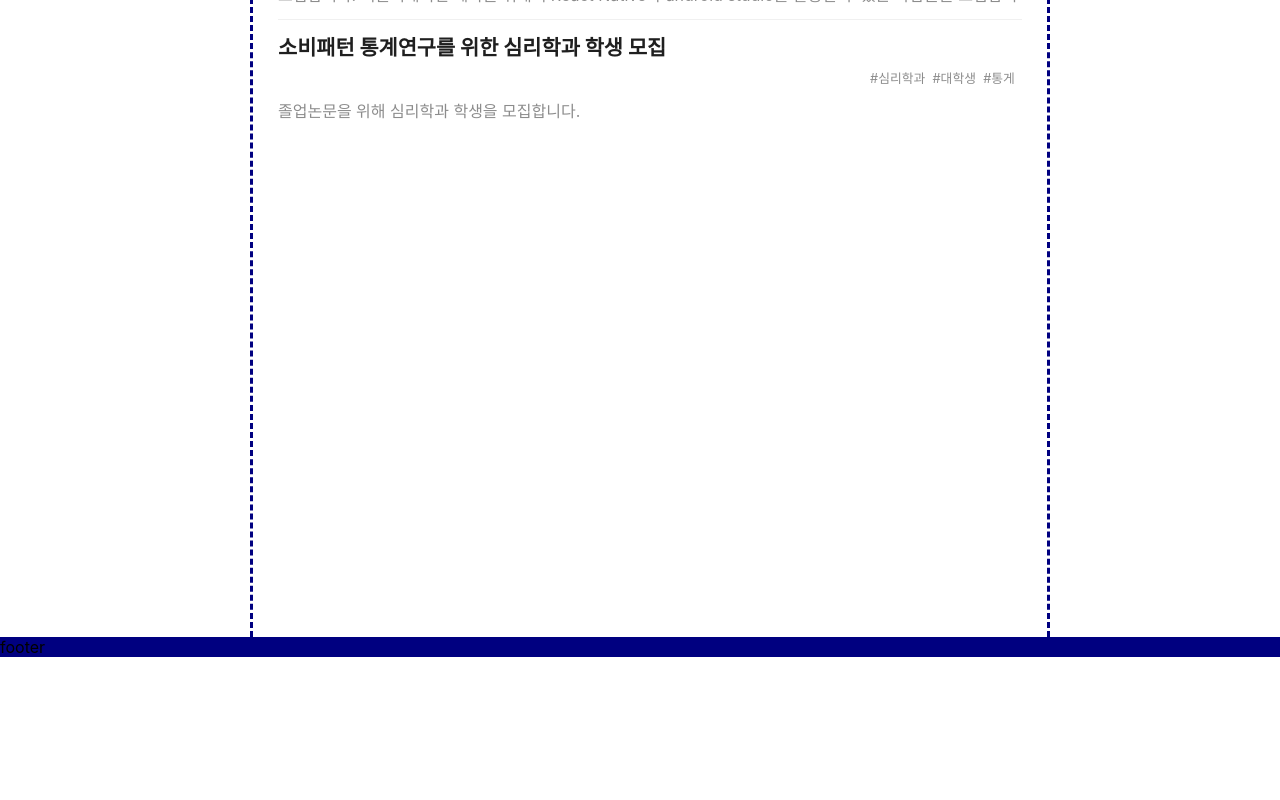
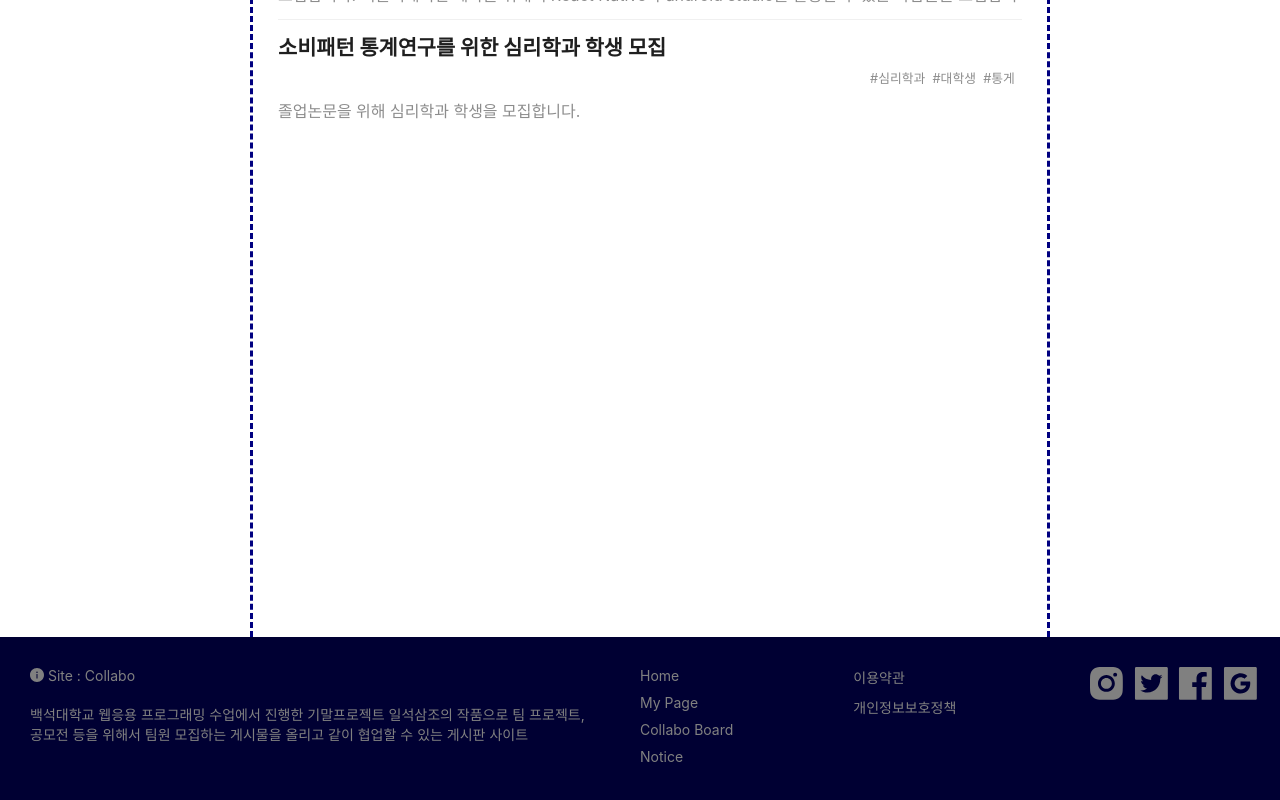
Before and after one commit to hoyeol0513/webProgramming_finalwork, a React (Create React App) app: page / in a window 1280 px wide. Shown: the part 610-1410 px from the top of the page. Before the commit the page ends 1267 px from the top, so only its background shows below. Built offline with nearby package versions, Linux system fonts and the light colour scheme.

Commit message:
footer setting

```diff
--- /dev/null
+++ b/src/Acc/Footer.css
@@ -0,0 +1,24 @@
+.footerContainer {
+  background-color: #000033;
+}
+.footerContents {
+  width: 100%;
+  height: 150px;
+  padding-top: 25px;
+  margin-left: auto;
+  margin-right: auto;
+}
+
+.footerMenu {
+  list-style: none;
+  margin: 0;
+  padding: 0;
+}
+
+.footerMenuItem {
+  color: gray;
+  padding: 5px 0 5px 0;
+}
+.footerMenuItem > a:hover {
+  color: #69b1ff;
+}
--- /dev/null
+++ b/src/Acc/Footer.js
@@ -0,0 +1,70 @@
+import React from "react";
+import "./Footer.css";
+import { Col, Row, Space } from "antd";
+import { Link } from "react-router-dom";
+import {
+  FacebookFilled,
+  GoogleSquareFilled,
+  InfoCircleFilled,
+  InstagramFilled,
+  TwitterSquareFilled,
+} from "@ant-design/icons";
+
+const Footer = () => {
+  return (
+    <div className="footerContainer">
+      <div className="footerContents">
+        <Row>
+          <Col span={12}>
+            <div className="footerMenuItem" style={{ marginLeft: "30px" }}>
+              <div style={{ marginBottom: "20px" }}>
+                <InfoCircleFilled /> Site : Collabo
+              </div>
+              <div style={{ paddingRight: "40px" }}>
+                백석대학교 웹응용 프로그래밍 수업에서 진행한 기말프로젝트
+                일석삼조의 작품으로 팀 프로젝트, 공모전 등을 위해서 팀원
+                모집하는 게시물을 올리고 같이 협업할 수 있는 게시판 사이트
+              </div>
+            </div>
+          </Col>
+          <Col span={4}>
+            <ul className="footerMenu">
+              <li className="footerMenuItem">
+                <Link to="/">Home</Link>
+              </li>
+              <li className="footerMenuItem">
+                <Link to="/myPage">My Page</Link>
+              </li>
+              <li className="footerMenuItem">
+                <Link to="/list">Collabo Board</Link>
+              </li>
+              <li className="footerMenuItem">
+                <Link to="/notice">Notice</Link>
+              </li>
+            </ul>
+          </Col>
+          <Col span={4}>
+            <ul className="footerMenu">
+              <li className="footerMenuItem">이용약관</li>
+              <li className="footerMenuItem">개인정보보호정책</li>
+            </ul>
+          </Col>
+          <Col span={4}>
+            <div
+              style={{ fontSize: "2.3rem", color: "gray", textAlign: "center" }}
+            >
+              <Space direction="horizontal">
+                <InstagramFilled />
+                <TwitterSquareFilled />
+                <FacebookFilled />
+                <GoogleSquareFilled />
+              </Space>
+            </div>
+          </Col>
+        </Row>
+      </div>
+    </div>
+  );
+};
+
+export default Footer;
--- a/src/Home/Home.js
+++ b/src/Home/Home.js
@@ -2,11 +2,11 @@ import React, { useState } from "react";
 import "./Home.css";
 import LeftSide from "../Acc/LeftSide";
 import Header from "../Acc/Header";
-import { AudioOutlined } from "@ant-design/icons";
 import { Input, Button, List } from "antd";
 import { Link, useNavigate } from "react-router-dom";
 import RightSide from "../Acc/RightSide";
 import UnLogLeftSide from "../Acc/UnLogLeftSide";
+import Footer from "../Acc/Footer";
 
 const Home = (props) => {
   const navigate = useNavigate();
@@ -163,7 +163,9 @@ const Home = (props) => {
       </div>
 
       {/* footer */}
-      <footer style={{ backgroundColor: "navy" }}>footer</footer>
+      <footer>
+        <Footer />
+      </footer>
     </div>
   );
 };
--- a/src/MyPage/MyPage.js
+++ b/src/MyPage/MyPage.js
@@ -7,6 +7,7 @@ import { UserOutlined, UploadOutlined } from "@ant-design/icons";
 import { useNavigate } from "react-router-dom";
 import Portfolio from "./Portfolio";
 import UnLogLeftSide from "../Acc/UnLogLeftSide";
+import Footer from "../Acc/Footer";
 
 const MyPage = (props) => {
   const navigate = useNavigate();
@@ -323,7 +324,9 @@ const MyPage = (props) => {
           </div>
         </main>
       </div>
-      <footer style={{ backgroundColor: "navy" }}>footer</footer>
+      <footer>
+        <Footer />
+      </footer>
     </div>
   );
 };
```
